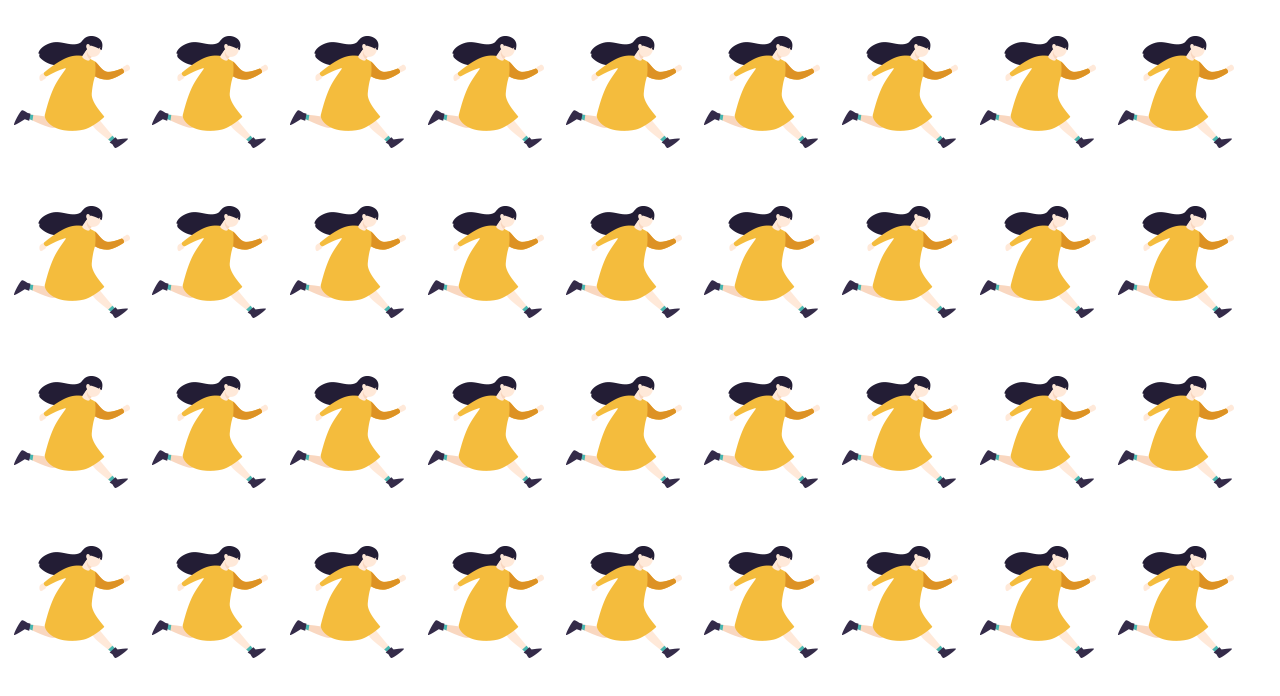
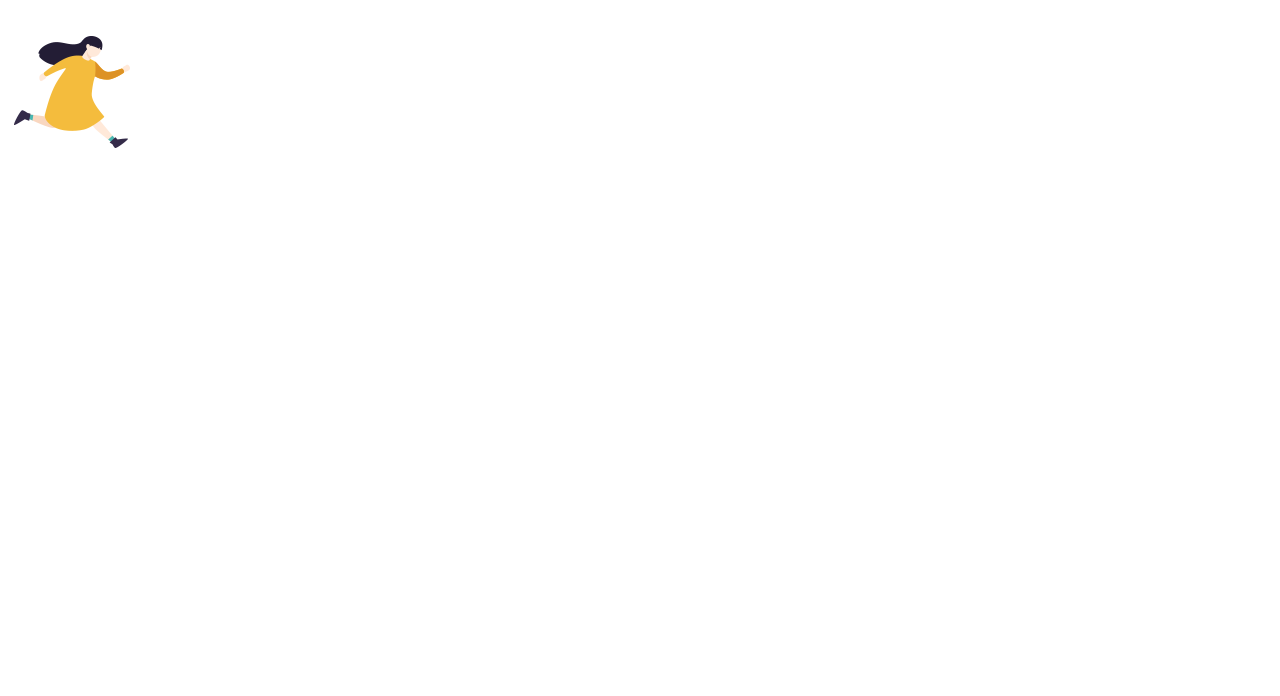
Before and after one commit to YairMyintKyaw/flipbook_animation, a plain HTML site: page index.html in a window 1280 px wide. Drawn offline with Linux system fonts and the light colour scheme.

Commit message:
chnage into one person

```diff
--- a/index.html
+++ b/index.html
@@ -10,41 +10,6 @@
 
 <body>
     <div class="parapara"></div>
-    <div class="parapara"></div>
-    <div class="parapara"></div>
-    <div class="parapara"></div>
-    <div class="parapara"></div>
-    <div class="parapara"></div>
-    <div class="parapara"></div>
-    <div class="parapara"></div>
-    <div class="parapara"></div>
-    <div class="parapara"></div>
-    <div class="parapara"></div>
-    <div class="parapara"></div>
-    <div class="parapara"></div>
-    <div class="parapara"></div>
-    <div class="parapara"></div>
-    <div class="parapara"></div>
-    <div class="parapara"></div>
-    <div class="parapara"></div>
-    <div class="parapara"></div>
-    <div class="parapara"></div>
-    <div class="parapara"></div>
-    <div class="parapara"></div>
-    <div class="parapara"></div>
-    <div class="parapara"></div>
-    <div class="parapara"></div>
-    <div class="parapara"></div>
-    <div class="parapara"></div>
-    <div class="parapara"></div>
-    <div class="parapara"></div>
-    <div class="parapara"></div>
-    <div class="parapara"></div>
-    <div class="parapara"></div>
-    <div class="parapara"></div>
-    <div class="parapara"></div>
-    <div class="parapara"></div>
-    <div class="parapara"></div>
 </body>
 
 </html>
```
